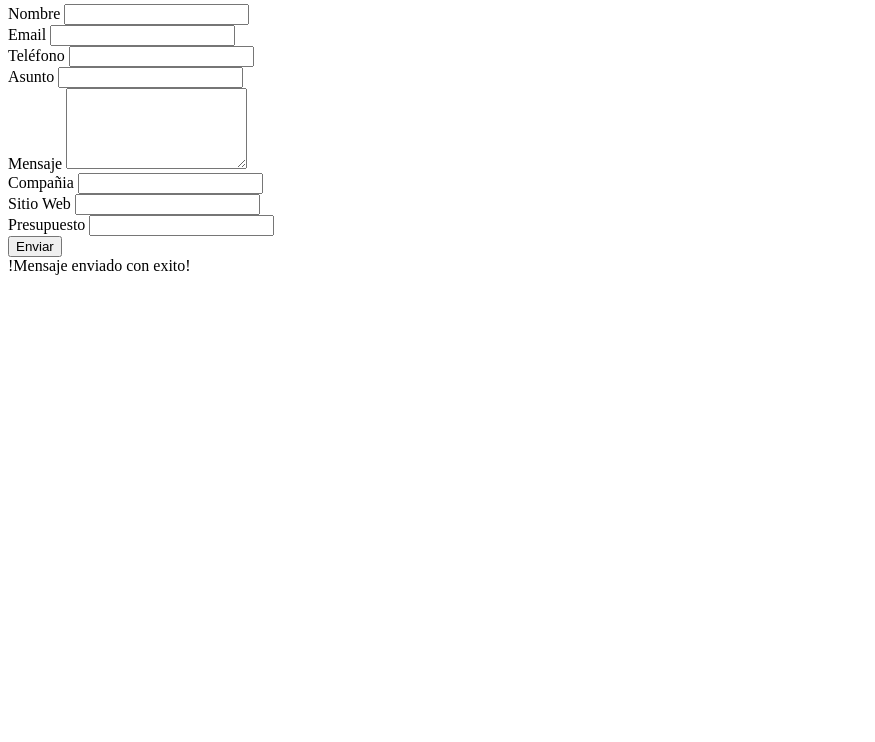
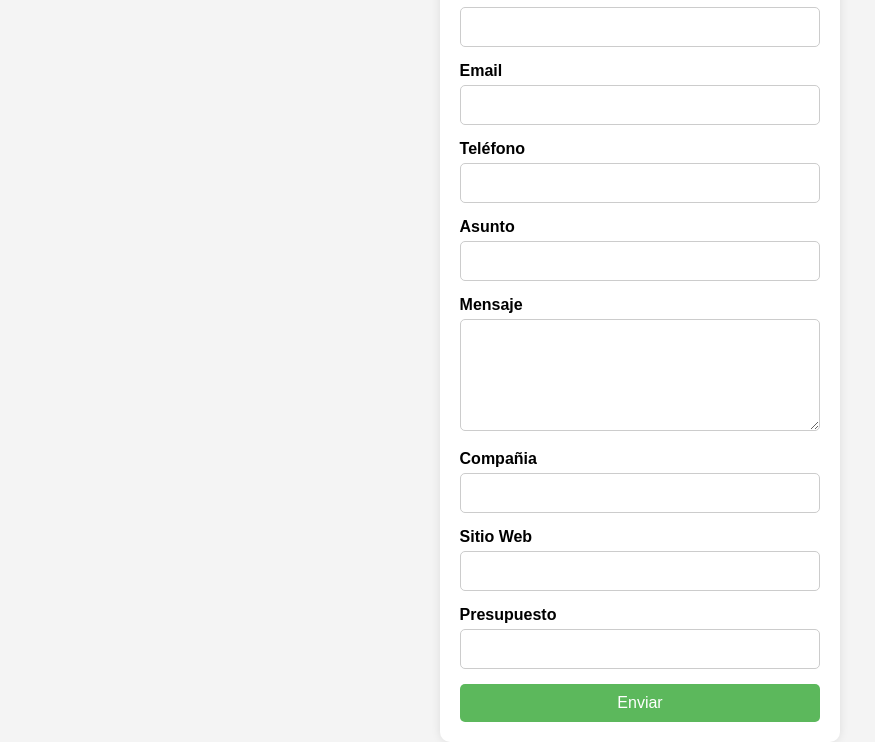
Before and after one commit to Beltranessen/PracticaCompletaGit, a plain HTML site: page formulario.html in a window 1280 px wide. Shown: the part 76-818 px from the top of the page, without its empty margins (0-875 px from the left). Drawn offline with Linux system fonts and the light colour scheme.

Commit message:
Añadida hoja de estilos y funcionando

```diff
--- /dev/null
+++ b/estilos.css
@@ -0,0 +1,73 @@
+* {
+    box-sizing: border-box;
+    margin: 0;
+    padding: 0;
+}
+
+body {
+    font-family: Arial, Helvetica, sans-serif;
+     background-color: #f4f4f4;
+     display: flex;
+    justify-content: center;
+    align-items: center;
+    height: 100vh;
+}
+
+.container {
+    background: #ffffff;
+    padding: 20px;
+    border-radius: 10px;
+    box-shadow: 0 0 10px rgba(0,0,0,0.1);
+    max-width: 600px;
+    width: 100%;
+}
+
+h1 {
+    text-align: center;
+    margin-bottom: 20px;
+}
+
+.form-group {
+    margin-bottom: 15px;
+}
+
+.form-group label {
+    display: block;
+    margin-bottom: 5px;
+    font-weight: bold;
+}
+
+.form-group input,
+.form-group textarea {
+    width: 100%;
+    padding: 10px;
+    border: 1px solid #ccc;
+    border-radius: 5px;
+    font-size: 16px;
+}
+
+button {
+    width: 100%;
+    padding: 10px;
+    background-color: #5cb85c;
+    color: white;
+    border: none;
+    border-radius: 5px;
+    font-size: 16px;
+    cursor: pointer;
+}
+
+button:hover {
+    background-color: #4cae4c;
+}
+
+.success-message {
+    display: none;
+    margin-top: 20px;
+    padding: 10px;
+    background-color: #dff0d8;
+    color: #f3763d;
+    border: 1px solid #d6e9ce;
+    border-radius: 5px;
+    text-align: center;
+}
--- a/formulario.html
+++ b/formulario.html
@@ -4,12 +4,13 @@
     <meta charset="UTF-8">
     <meta name="viewport" content="width=device-width, initial-scale=1.0">
     <title>Formulario de Contacto</title>
+    <link rel="stylesheet" href="estilos.css"/>
 </head>
 <body>
+    <form id="contactForm">
         <div class="container">
             <h1>Formulario de Contacto</h1>
-    </div>
-    <form id="contactForm">
+
             <div class="form-group">
                 <label for="name">Nombre</label>
                 <input type="text" id="name"/>
@@ -45,7 +46,8 @@
             </div>
 
             <button type="submit">Enviar</button>
+            <div id="sucessMessage" class="success-message">!Mensaje enviado con exito!</div>
+        </div>
     </form>
-    <div id="sucessMessage" class="success-message">!Mensaje enviado con exito!</div>
 </body>
 </html>
```
Lines whose indentation alone changed are shown as unchanged.
